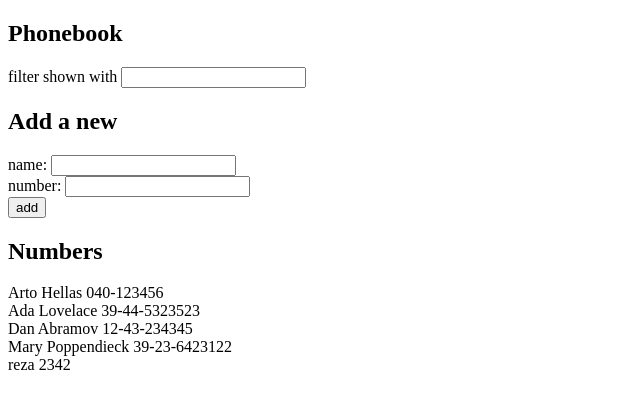
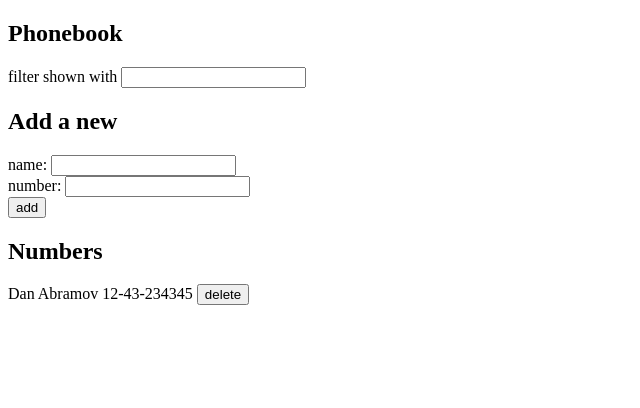
Before and after one commit to ziya5635/fullstack2020, a React (Create React App) app in the folder part2/phonebook/: page / in a window 1280 px wide. Shown: the top 408 px of the page, without its empty margins (0-640 px from the left). Built offline with nearby package versions, Linux system fonts and the light colour scheme; data requests are answered from the project's data file.

Commit message:
2.17 answers added

```diff
--- a/part2/phonebook/db.json
+++ b/part2/phonebook/db.json
@@ -1,29 +1,9 @@
 {
   "people": [
-    {
-      "name": "Arto Hellas",
-      "number": "040-123456",
-      "id": 1
-    },
-    {
-      "name": "Ada Lovelace",
-      "number": "39-44-5323523",
-      "id": 2
-    },
     {
       "name": "Dan Abramov",
       "number": "12-43-234345",
       "id": 3
-    },
-    {
-      "name": "Mary Poppendieck",
-      "number": "39-23-6423122",
-      "id": 4
-    },
-    {
-      "name": "reza",
-      "number": "2342",
-      "id": 5
     }
   ]
 }
--- a/part2/phonebook/src/App.js
+++ b/part2/phonebook/src/App.js
@@ -37,21 +37,14 @@ const App = () => {
   const checkNameExistence = () => people.some(person => person.name === newName);
 
 
-  const savePeople = (toSave) => {
-    peopleService.create(toSave)
-    .then(res => console.log(`${res.name} created.`))
-  }
-
-
   const buttonHandler = event => {
     if (checkNameExistence()) {
         event.preventDefault();
         alert(newName + ' is already added to phonebook');
     } else {
           event.preventDefault();
-          const toSave = {name: newName, number: newPhone};
-          savePeople({name: newName, number: newPhone});
-          setPeople(people.concat(toSave));
+          peopleService.create({name: newName, number: newPhone})
+          .then(res => setPeople(people.concat(res)));
           setNewName('');
           setPhone('');
     }
@@ -69,7 +62,7 @@ const App = () => {
       <PersonForm newName={newName} nameHandler={nameHandler} newPhone={newPhone} phoneHandler={phoneHandler} buttonHandler={buttonHandler} />
 
       <h2>Numbers</h2>
-      <Listing people={people} keyword={keyword} />
+      <Listing people={people} keyword={keyword} setPeople={setPeople} />
     </div>
     )
 
--- /dev/null
+++ b/part2/phonebook/src/components/Button.js
@@ -0,0 +1,24 @@
+import React from 'react';
+import peopleService from '../services/people';
+
+
+const Delete = ({id, setPeople, name}) => {
+	const handler = (event) => {
+		event.preventDefault();
+		if (window.confirm(`Delete ${name}?`)) {
+		 	peopleService.remove(id)
+				.then(() => {console.log(`${name} removed successfuly.`)})
+					.catch(err => console.log(err.message));
+
+			peopleService.getAll()
+				.then(res => setPeople(res))
+					.catch(err => console.log(err.message));
+		 }
+
+	}
+
+	return <button onClick={handler}>delete</button>
+}
+
+
+export default Delete;
--- a/part2/phonebook/src/components/Listing.js
+++ b/part2/phonebook/src/components/Listing.js
@@ -1,10 +1,10 @@
 import React from 'react';
+import Button from './Button';
 
-
-const Listing = ({ people, keyword }) => {
+const Listing = ({ people, keyword, setPeople }) => {
 
 	const toShow = people.filter(person => person.name.toLowerCase().includes(keyword.toLowerCase()))
-	return(toShow.map(person => <div key={person.name}>{person.name} {person.number}</div>))
+	return(toShow.map(person => <div key={person.name}>{person.name} {person.number} <Button id={person.id} setPeople={setPeople} name={person.name}/></div>))
 
 }
 
--- a/part2/phonebook/src/services/people.js
+++ b/part2/phonebook/src/services/people.js
@@ -9,11 +9,15 @@ const getAll = () => {
 
 
 
-const create = (data) => {
+const create = data => {
 	const req = axios.post(baseUrl, data);
 	return req.then(res => res.data);
 };
 
+const remove = id => {
+	const req = axios.delete(`${baseUrl}/${id}`);
+	return req.then(res => res);
+}
 
 
-export default {getAll, create};
+export default {getAll, create, remove};
```
